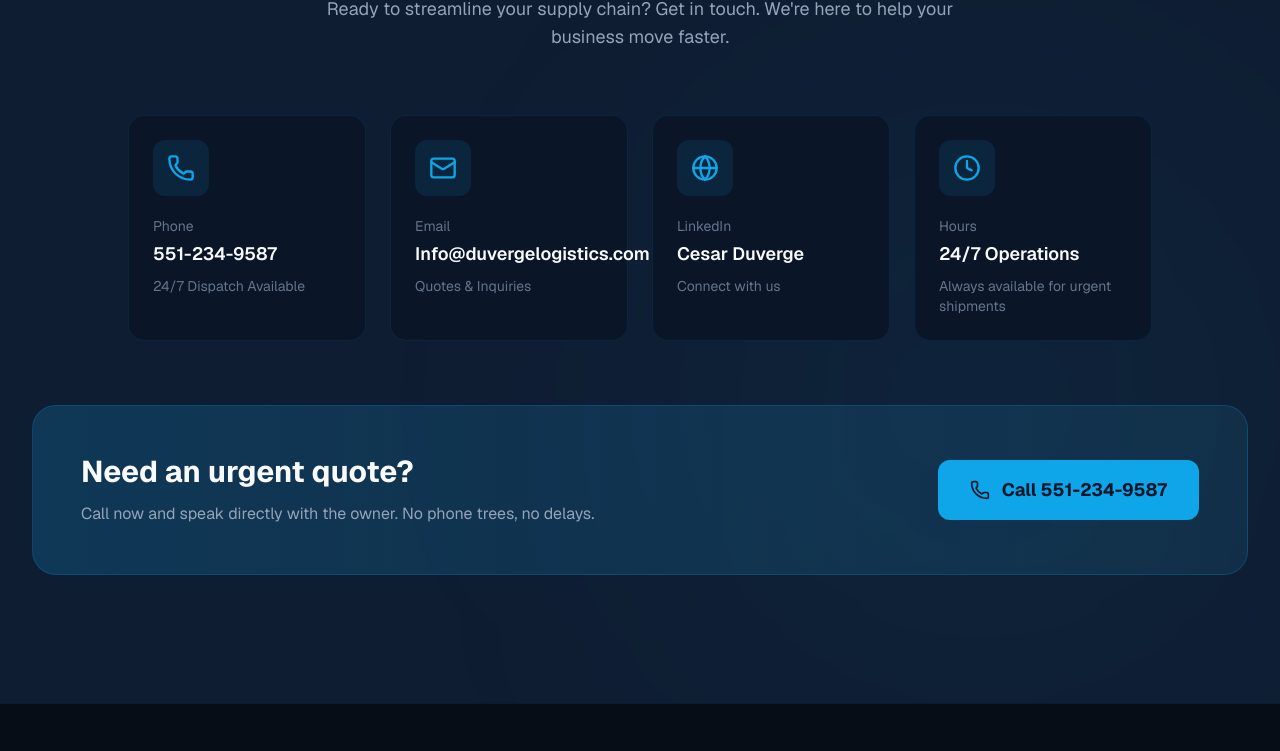
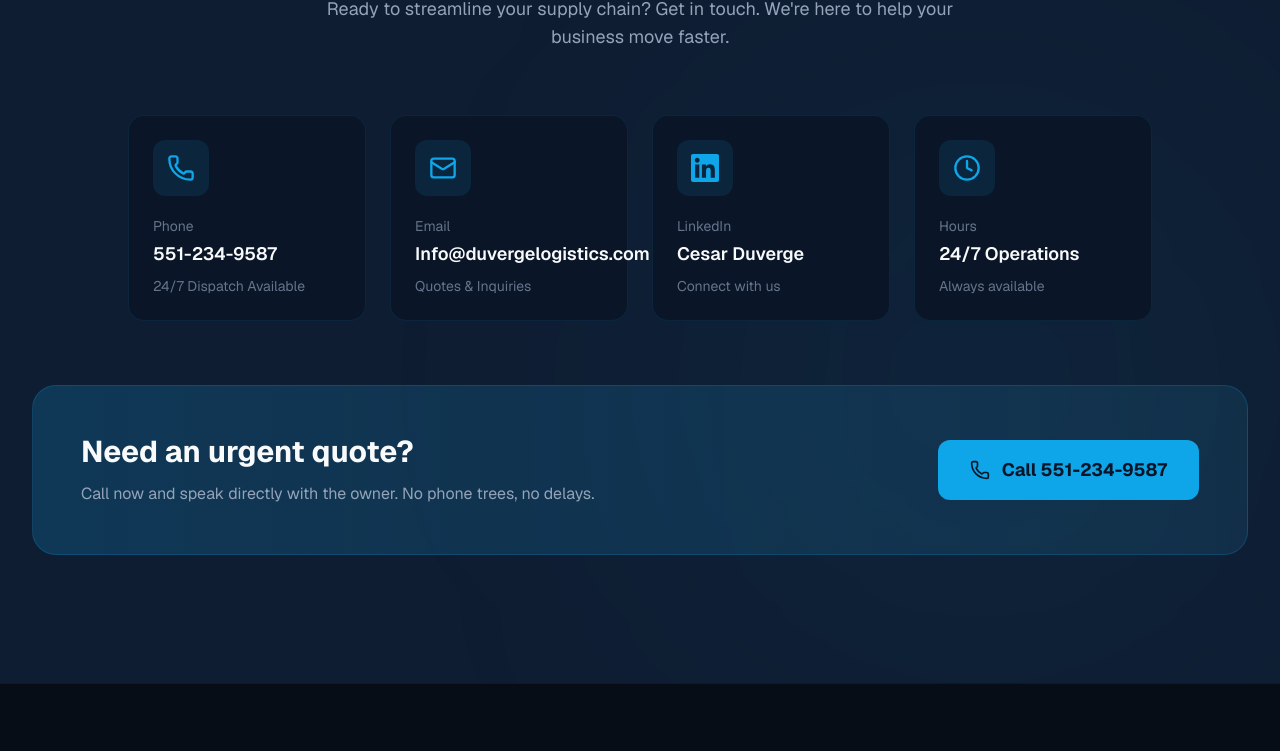
Before and after one commit to TheAlchemist6/duverge-logistics, a Next.js app: page / in a window 1280 px wide. Shown: the part 3557-4308 px from the top of the page. Built offline with nearby package versions, Linux system fonts and the light colour scheme.

Commit message:
Add proper LinkedIn SVG icon to contact section

```diff
--- a/app/sections/Contact.tsx
+++ b/app/sections/Contact.tsx
@@ -1,7 +1,14 @@
 "use client";
 
 import { motion } from "framer-motion";
-import { Phone, Mail, Clock, Globe } from "lucide-react";
+import { Phone, Mail, Clock } from "lucide-react";
+
+// LinkedIn Icon Component
+const LinkedInIcon = ({ className }: { className?: string }) => (
+  <svg className={className} fill="currentColor" viewBox="0 0 24 24" aria-hidden="true">
+    <path d="M20.447 20.452h-3.554v-5.569c0-1.328-.027-3.037-1.852-3.037-1.853 0-2.136 1.445-2.136 2.939v5.667H9.351V9h3.414v1.561h.046c.477-.9 1.637-1.85 3.37-1.85 3.601 0 4.267 2.37 4.267 5.455v6.286zM5.337 7.433c-1.144 0-2.063-.926-2.063-2.065 0-1.138.92-2.063 2.063-2.063 1.14 0 2.064.925 2.064 2.063 0 1.139-.925 2.065-2.064 2.065zm1.782 13.019H3.555V9h3.564v11.452zM22.225 0H1.771C.792 0 0 .774 0 1.729v20.542C0 23.227.792 24 1.771 24h20.451C23.2 24 24 23.227 24 22.271V1.729C24 .774 23.2 0 22.222 0h.003z"/>
+  </svg>
+);
 
 const contactInfo = [
   {
@@ -10,6 +17,7 @@
     value: "551-234-9587",
     href: "tel:+15512349587",
     description: "24/7 Dispatch Available",
+    isLinkedIn: false,
   },
   {
     icon: Mail,
@@ -17,20 +25,23 @@
     value: "Info@duvergelogistics.com",
     href: "mailto:Info@duvergelogistics.com",
     description: "Quotes & Inquiries",
+    isLinkedIn: false,
   },
   {
-    icon: Globe,
+    icon: null,
     label: "LinkedIn",
     value: "Cesar Duverge",
     href: "https://www.linkedin.com/in/cesarduverge/",
     description: "Connect with us",
+    isLinkedIn: true,
   },
   {
     icon: Clock,
     label: "Hours",
     value: "24/7 Operations",
     href: "#",
-    description: "Always available for urgent shipments",
+    description: "Always available",
+    isLinkedIn: false,
   },
 ];
 
@@ -67,12 +78,14 @@
           transition={{ duration: 0.6, delay: 0.2 }}
           className="grid sm:grid-cols-2 lg:grid-cols-4 gap-6 max-w-5xl mx-auto"
         >
-          {contactInfo.map((item, index) => (
+          {contactInfo.map((item, index) => {
+            const IconComponent = item.icon;
+            return (
               <motion.a
                 key={item.label}
                 href={item.href}
-              target={item.label === "LinkedIn" ? "_blank" : undefined}
-              rel={item.label === "LinkedIn" ? "noopener noreferrer" : undefined}
+                target={item.isLinkedIn ? "_blank" : undefined}
+                rel={item.isLinkedIn ? "noopener noreferrer" : undefined}
                 initial={{ opacity: 0, y: 20 }}
                 whileInView={{ opacity: 1, y: 0 }}
                 viewport={{ once: true }}
@@ -80,13 +93,18 @@
                 className="group p-6 rounded-2xl bg-[#0a1628] border border-[#0ea5e9]/10 hover:border-[#0ea5e9]/30 transition-all duration-300"
               >
                 <div className="w-14 h-14 rounded-xl bg-[#0ea5e9]/10 flex items-center justify-center mb-5 group-hover:bg-[#0ea5e9]/20 transition-colors">
-                <item.icon className="w-7 h-7 text-[#0ea5e9]" />
+                  {item.isLinkedIn ? (
+                    <LinkedInIcon className="w-7 h-7 text-[#0ea5e9]" />
+                  ) : (
+                    IconComponent && <IconComponent className="w-7 h-7 text-[#0ea5e9]" />
+                  )}
                 </div>
                 <p className="text-sm text-[#64748b] mb-1">{item.label}</p>
                 <p className="text-[#f8fafc] font-semibold text-lg mb-2">{item.value}</p>
                 <p className="text-sm text-[#64748b]">{item.description}</p>
               </motion.a>
-          ))}
+            );
+          })}
         </motion.div>
 
         {/* CTA Banner */}
```
Lines whose indentation alone changed are shown as unchanged.
